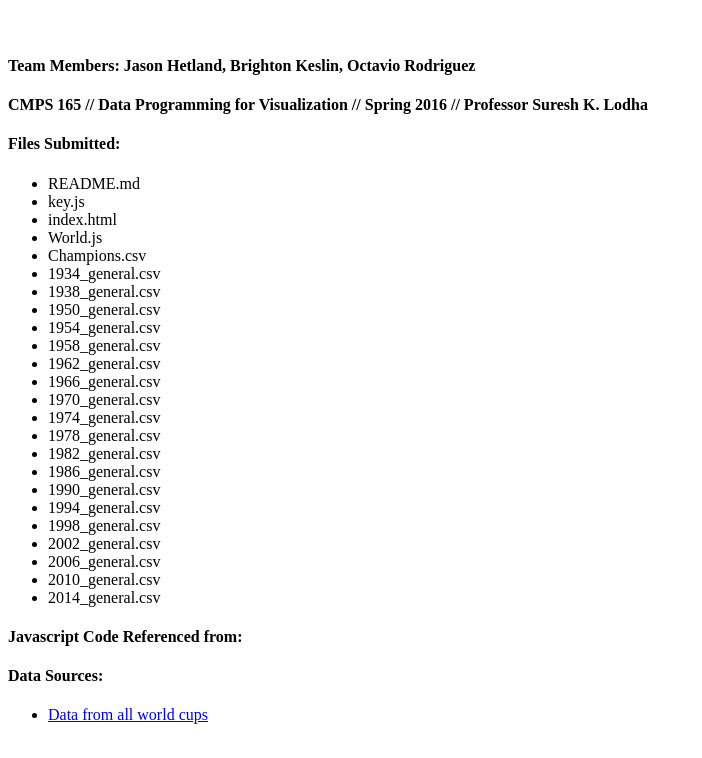
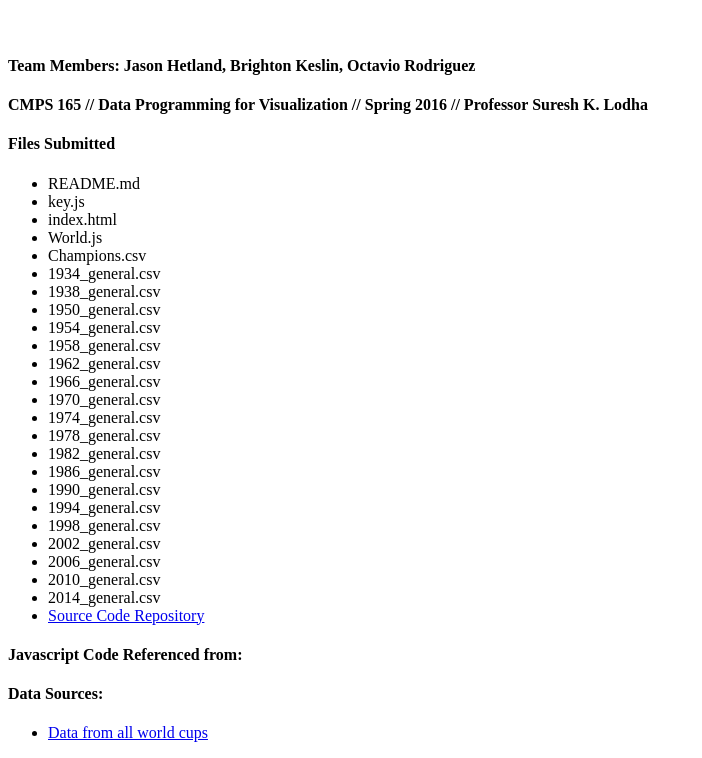
Before and after one commit to octavio19/World_Cup-cs165, a plain HTML site: page index.html in a window 1280 px wide. Shown: the part 565-1323 px from the top of the page, without its empty margins (0-702 px from the left). Drawn offline with nearby package versions, Linux system fonts and the light colour scheme.

Commit message:
Added link to src code

```diff
--- a/index.html
+++ b/index.html
@@ -19,7 +19,7 @@ Brighton Keslin -->
     <h4>Team Members: Jason Hetland, Brighton Keslin, Octavio Rodriguez </h4>
         <h4>CMPS 165 // Data Programming for Visualization // Spring 2016 // Professor Suresh K. Lodha</h4>
 
-        <h4>Files Submitted:</h4>
+        <h4>Files Submitted</h4>
         <ul>
             <li>README.md</li>
             <li>key.js</li>
@@ -45,6 +45,8 @@ Brighton Keslin -->
             <li>2006_general.csv</li>
             <li>2010_general.csv</li>
             <li>2014_general.csv</li>
+            <li><a href="https://github.com/octavio19/World_Cup-cs165/tree/gh-pages/"> Source Code Repository</a></li>
+
         </ul>
 
         <h4>Javascript Code Referenced from:</h4>
```
